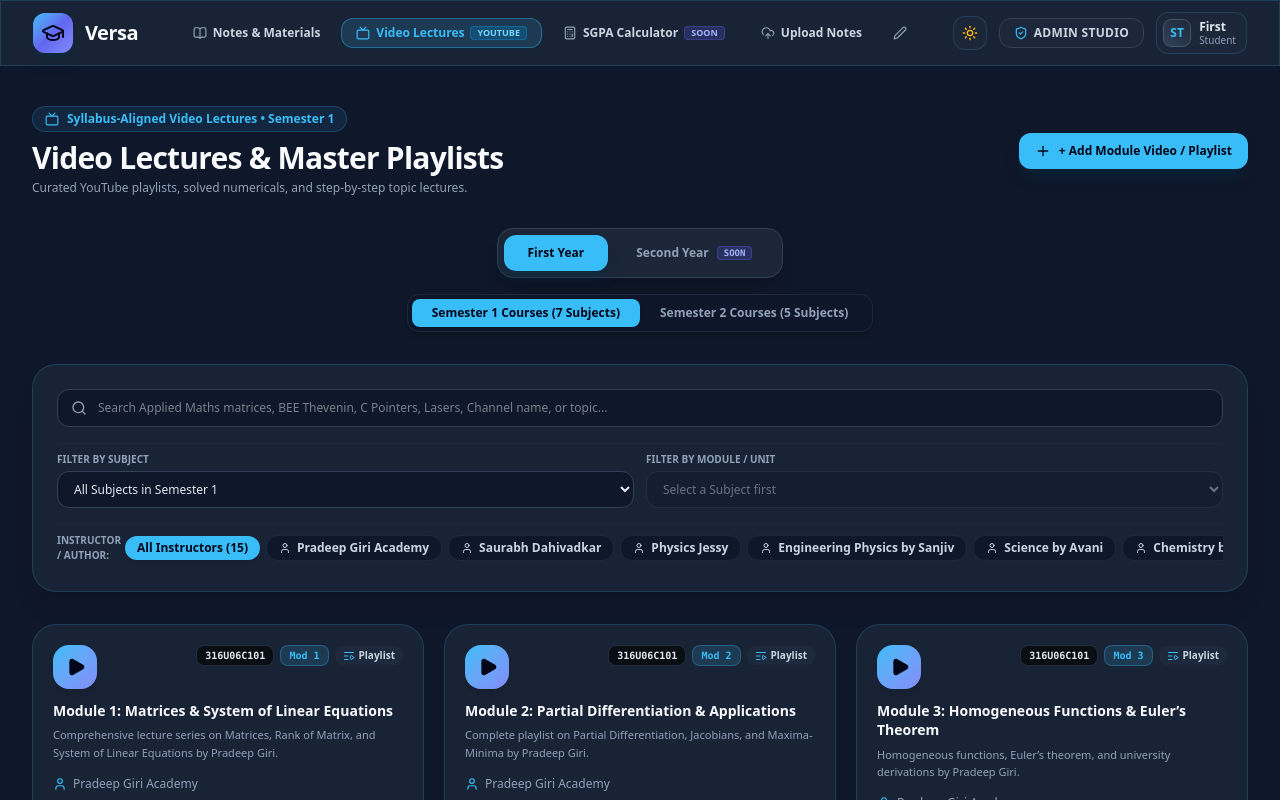
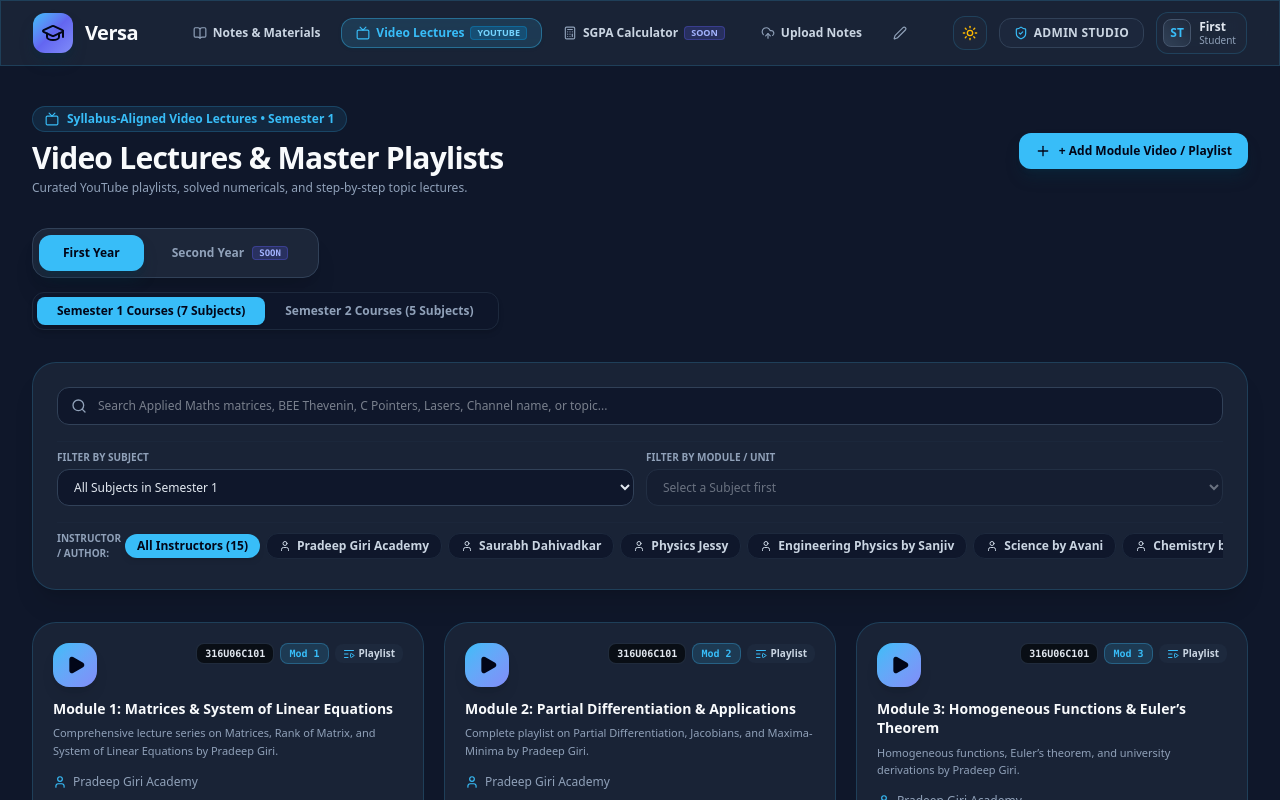
Before and after one commit to rajsheth0404-hash/versa, a Next.js app: page /youtube in a window 1280 px wide. Shown: the top 800 px of the page. Built offline with nearby package versions, Linux system fonts and the light colour scheme.

Commit message:
Align Year and Semester selectors to left side stacked vertically

```diff
--- a/src/app/resources/page.tsx
+++ b/src/app/resources/page.tsx
@@ -395,7 +395,7 @@
       </div>
 
       {/* Year Selector: First Year / Second Year */}
-      <div className="flex flex-col items-center justify-center gap-3">
+      <div className="flex flex-col items-start justify-start gap-2.5">
         <div className="flex bg-[#1E293B]/90 p-1.5 rounded-2xl border border-slate-700 shadow-xl gap-1">
           <button
             onClick={() => {
--- a/src/app/youtube/page.tsx
+++ b/src/app/youtube/page.tsx
@@ -472,7 +472,7 @@
       </div>
 
       {/* Year Selector: First Year / Second Year */}
-      <div className="flex flex-col items-center justify-center gap-3">
+      <div className="flex flex-col items-start justify-start gap-2.5">
         <div className="flex bg-[#1E293B]/90 p-1.5 rounded-2xl border border-slate-700 shadow-xl gap-1">
           <button
             onClick={() => {
```
